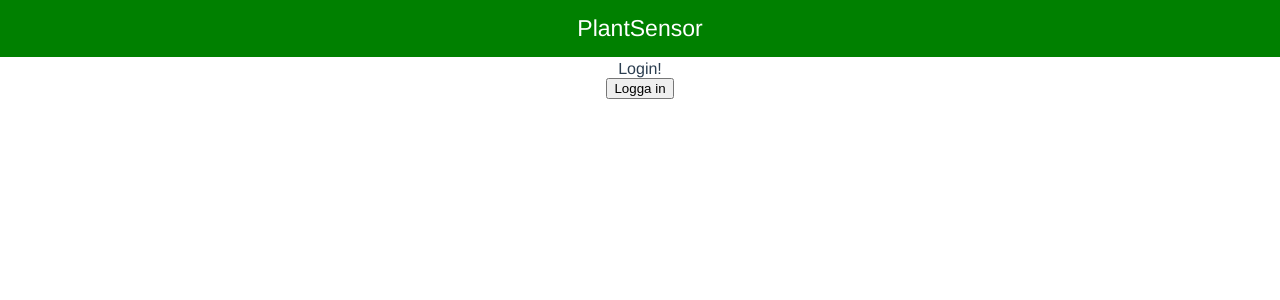
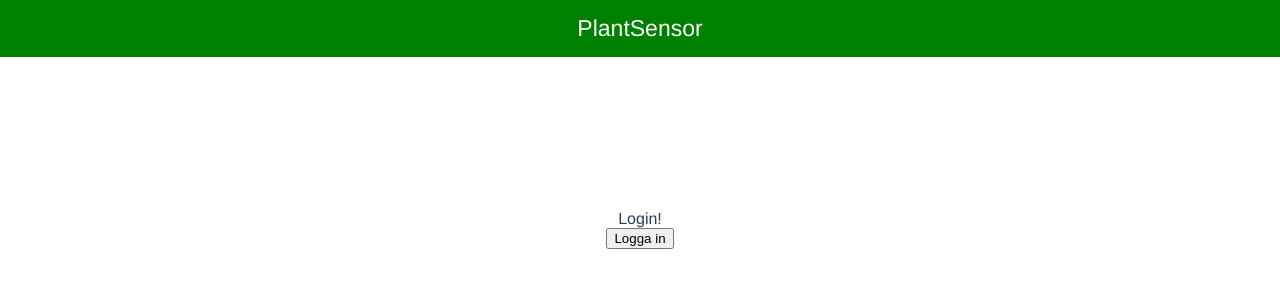
Before and after one commit to Neerav83/Sensorapp, a Vue app: page / in a window 1280 px wide. Shown: the top 300 px of the page. Built offline with nearby package versions, Linux system fonts and the light colour scheme.

Commit message:
updating

```diff
--- a/src/App.vue
+++ b/src/App.vue
@@ -45,6 +45,10 @@
   width:calc(100% - 30px);
   text-align: center;
 }
+
+.login{
+  padding-top:150px;
+}
 /* <router-link to="/">Home</router-link> |
     <router-link to="/about">About</router-link>
 */
--- a/src/components/login.vue
+++ b/src/components/login.vue
@@ -1,5 +1,5 @@
 <template>
-  <div class="hello">
+  <div class="login">
     Login!<br>
     <form>
     <input type=submit value="Logga in">
```
